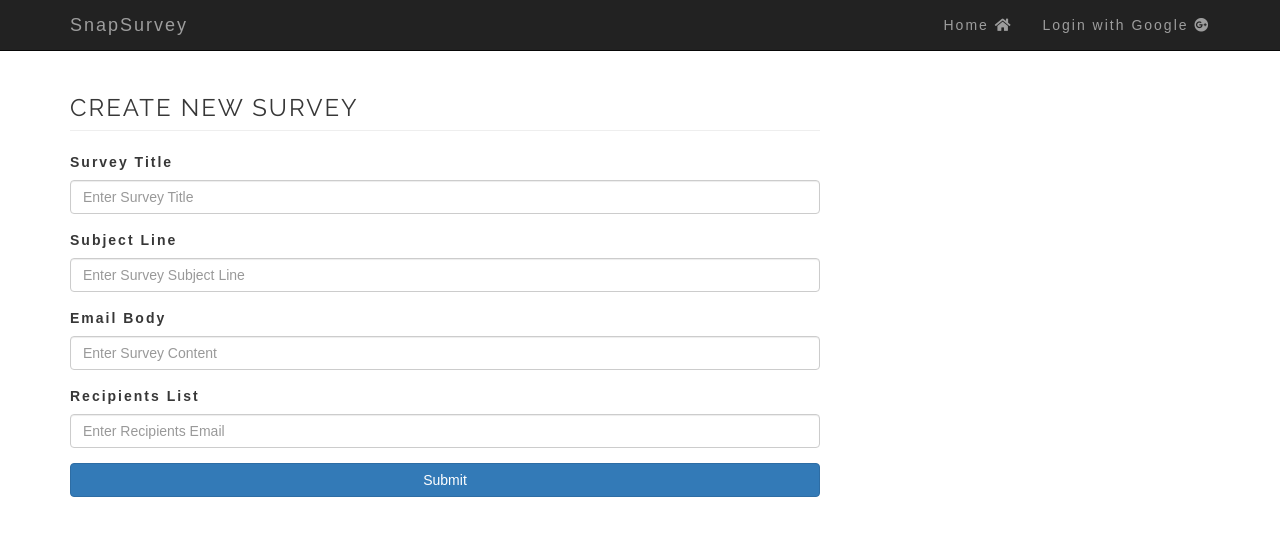
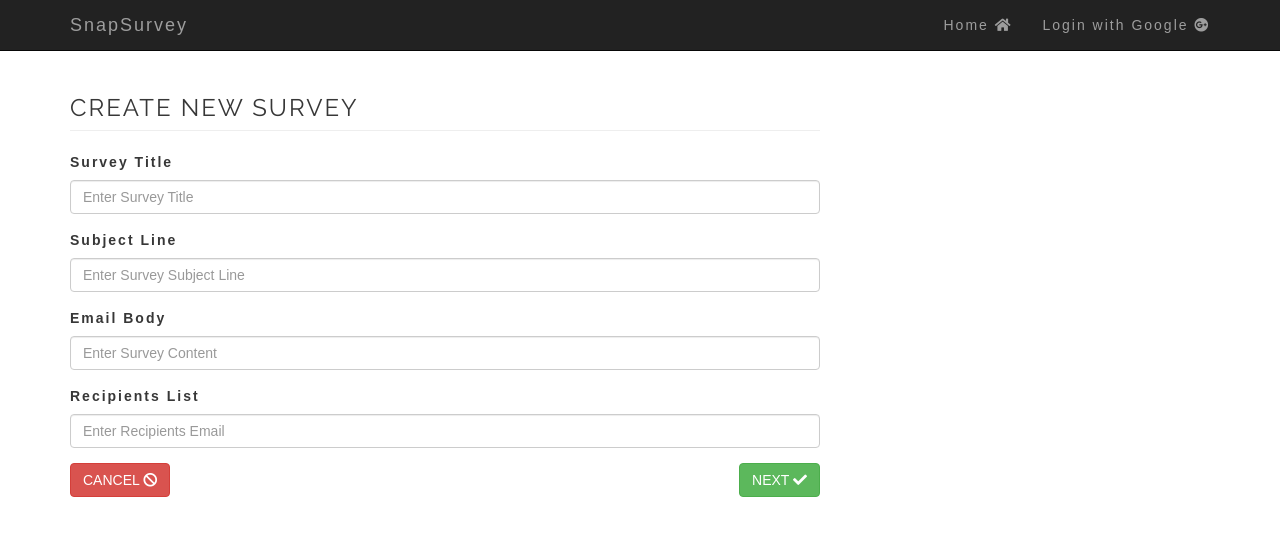
Before and after one commit to C0D1NGD0J0/survey-application, a React (Create React App) app in the folder client/: page /surveys/new in a window 1280 px wide. Shown: the top 536 px of the page. Built offline with nearby package versions, Linux system fonts and the light colour scheme; no server answers; a web font is replaced by a local one.

Commit message:
form validation added to reduxForm

```diff
--- a/client/src/components/Surveys/Forms/SurveyField.js
+++ b/client/src/components/Surveys/Forms/SurveyField.js
@@ -1,12 +1,14 @@
 import React from 'react';
 
 const SurveyField = (props) => {
-	const { input, label, placeholder } = props;
+	const { input, label, placeholder, meta } = props;
+	const { touched, error } = meta;
 
   return (
   	<div className="form-group">
   		<label>{label}</label>
   		<input placeholder={placeholder} className="form-control" {...input} />
+			<span className="text-danger text-uppercase"><b>{ touched && error }</b></span>
   	</div>
   );
 };
--- a/client/src/components/Surveys/Forms/SurveyForm.js
+++ b/client/src/components/Surveys/Forms/SurveyForm.js
@@ -21,13 +21,28 @@ class SurveyForm extends Component {
 			<div>
 				<form onSubmit={this.props.handleSubmit(values => console.log(values))}>
 					{this.renderFields()}
-					<button type="submit" className="btn btn-primary btn-block">Submit</button>
+					<button type="submit" className="btn btn-success btn-md pull-right">NEXT <i className="fas fa-check"></i></button>
+					<button type="submit" className="btn btn-danger btn-md pull-left">CANCEL <i className="fas fa-ban"></i></button>
 				</form>
 			</div>
 		)
 	}
 }
 
+function validate(values){
+	const errors = {};
+	const {title, body, recipients, subject} = values;
+
+	FIELDS.forEach(({name}) =>{
+		if(!values[name]){
+			errors[name] = `You must provide a Survey ${name}`;
+		};
+	});
+
+	return errors;
+};
+
 export default reduxForm({
+	validate,
 	form: "surveyForm"
 })(SurveyForm);
```
